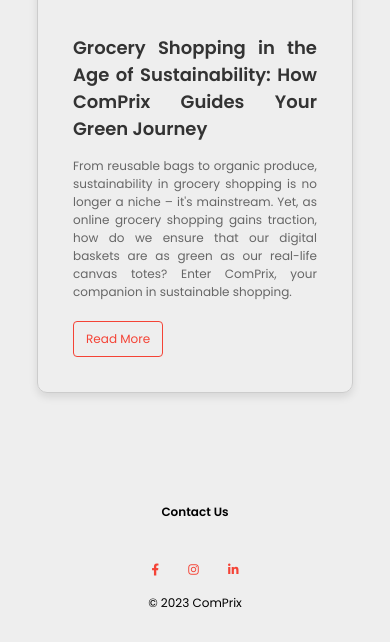
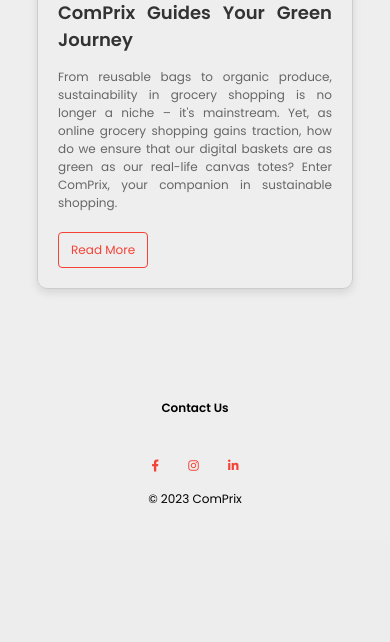
Before and after one commit to amp75011/mvp, a Flask app: page /blog in a window 390 px wide. Shown: the part 1750-2392 px from the top of the page. After the commit the page ends 2254 px from the top, so only its background shows below. Run offline with Flask 3, Linux system fonts and the light colour scheme; some libraries are stand-ins or nearby versions.

Commit message:
Updated files and added new assets

```diff
--- a/static/style.css
+++ b/static/style.css
@@ -1167,11 +1167,18 @@ nav .fa{
 
 
 @media (max-width:700px){
+
+    .blog-post {
+        padding: 20px;
+    }
+
     .sub-header h1{
         font-size: 24px;
     }
+
     .blog-left h2 {
         font-size: 18px;
+        margin: 15px 0;
     }
     .blog-right {
         display: none;
```
